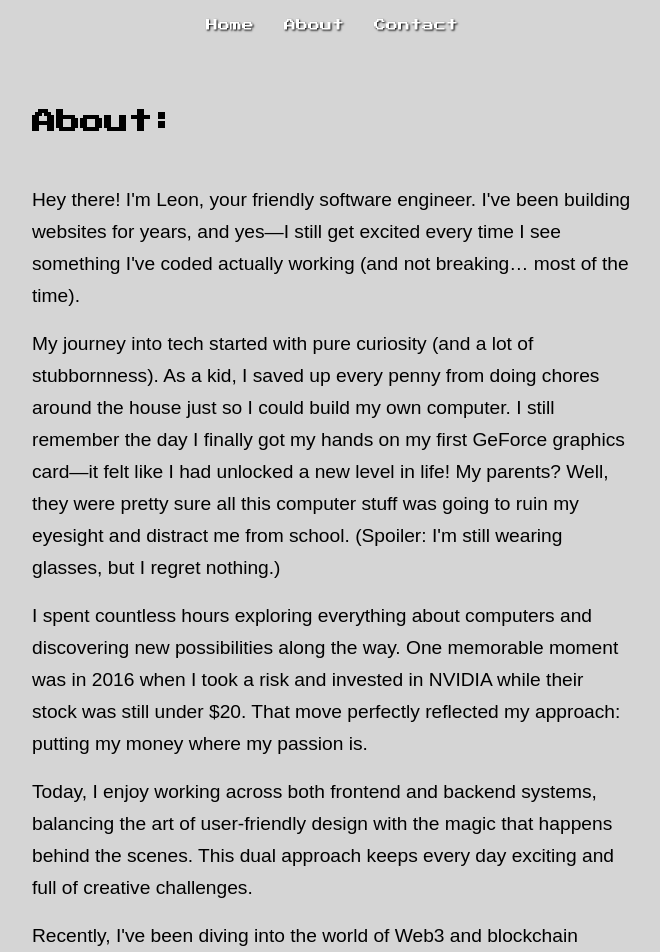
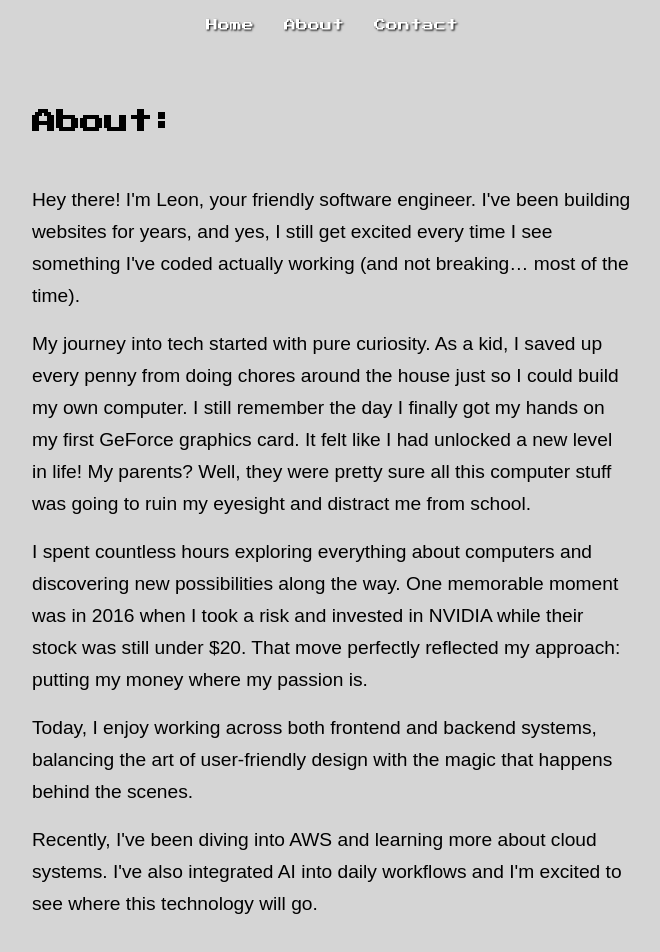
Before and after one commit to leonyanagida/leonyanagida.com, a Next.js app: page /about in a window 1280 px wide. Shown: the top 952 px of the page, without its empty margins (308-968 px from the left). Built offline with nearby package versions, Linux system fonts and the light colour scheme; a web font is replaced by a local one.

Commit message:
Update About page content with refined personal narrative

```diff
--- a/src/app/about/content.ts
+++ b/src/app/about/content.ts
@@ -3,10 +3,10 @@ export const texts = {
     about: "About:",
   },
   lore: {
-    intro: `Hey there! I'm Leon, your friendly software engineer. I've been building websites for years, and yes—I still get excited every time I see something I've coded actually working (and not breaking… most of the time).`,
-    story: `My journey into tech started with pure curiosity (and a lot of stubbornness). As a kid, I saved up every penny from doing chores around the house just so I could build my own computer. I still remember the day I finally got my hands on my first GeForce graphics card—it felt like I had unlocked a new level in life! My parents? Well, they were pretty sure all this computer stuff was going to ruin my eyesight and distract me from school. (Spoiler: I'm still wearing glasses, but I regret nothing.)`,
+    intro: `Hey there! I'm Leon, your friendly software engineer. I've been building websites for years, and yes, I still get excited every time I see something I've coded actually working (and not breaking… most of the time).`,
+    story: `My journey into tech started with pure curiosity. As a kid, I saved up every penny from doing chores around the house just so I could build my own computer. I still remember the day I finally got my hands on my first GeForce graphics card. It felt like I had unlocked a new level in life! My parents? Well, they were pretty sure all this computer stuff was going to ruin my eyesight and distract me from school.`,
     experience: `I spent countless hours exploring everything about computers and discovering new possibilities along the way. One memorable moment was in 2016 when I took a risk and invested in NVIDIA while their stock was still under $20. That move perfectly reflected my approach: putting my money where my passion is.`,
-    currentStatus: `Today, I enjoy working across both frontend and backend systems, balancing the art of user-friendly design with the magic that happens behind the scenes. This dual approach keeps every day exciting and full of creative challenges.`,
-    conclusion: `Recently, I've been diving into the world of Web3 and blockchain technology, exploring innovative, decentralized projects. It's as exhilarating as the thrill I felt when I first discovered computers. And I'm equally fascinated by how large language models are reshaping the way we work. Truly exciting times!`
+    currentStatus: `Today, I enjoy working across both frontend and backend systems, balancing the art of user-friendly design with the magic that happens behind the scenes.`,
+    conclusion: `Recently, I've been diving into AWS and learning more about cloud systems. I've also integrated AI into daily workflows and I'm excited to see where this technology will go.`,
   },
 };
```
